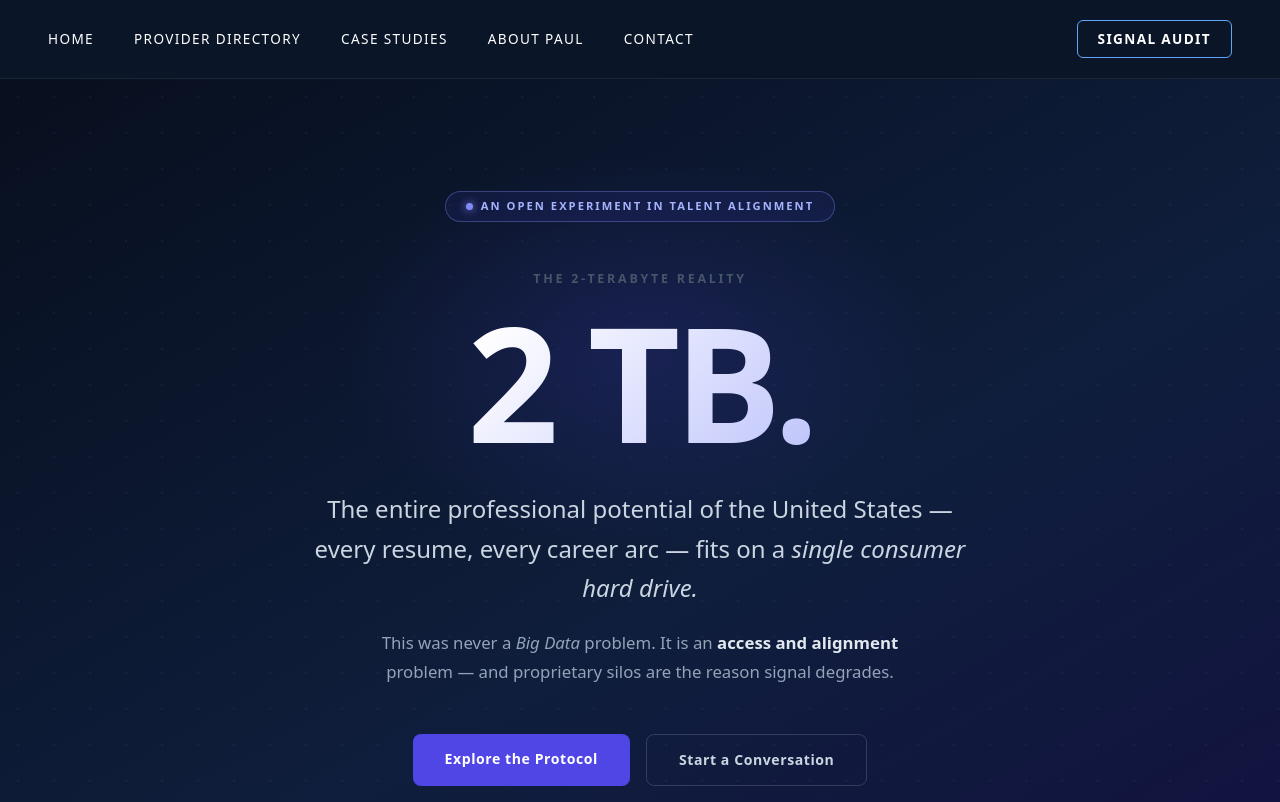
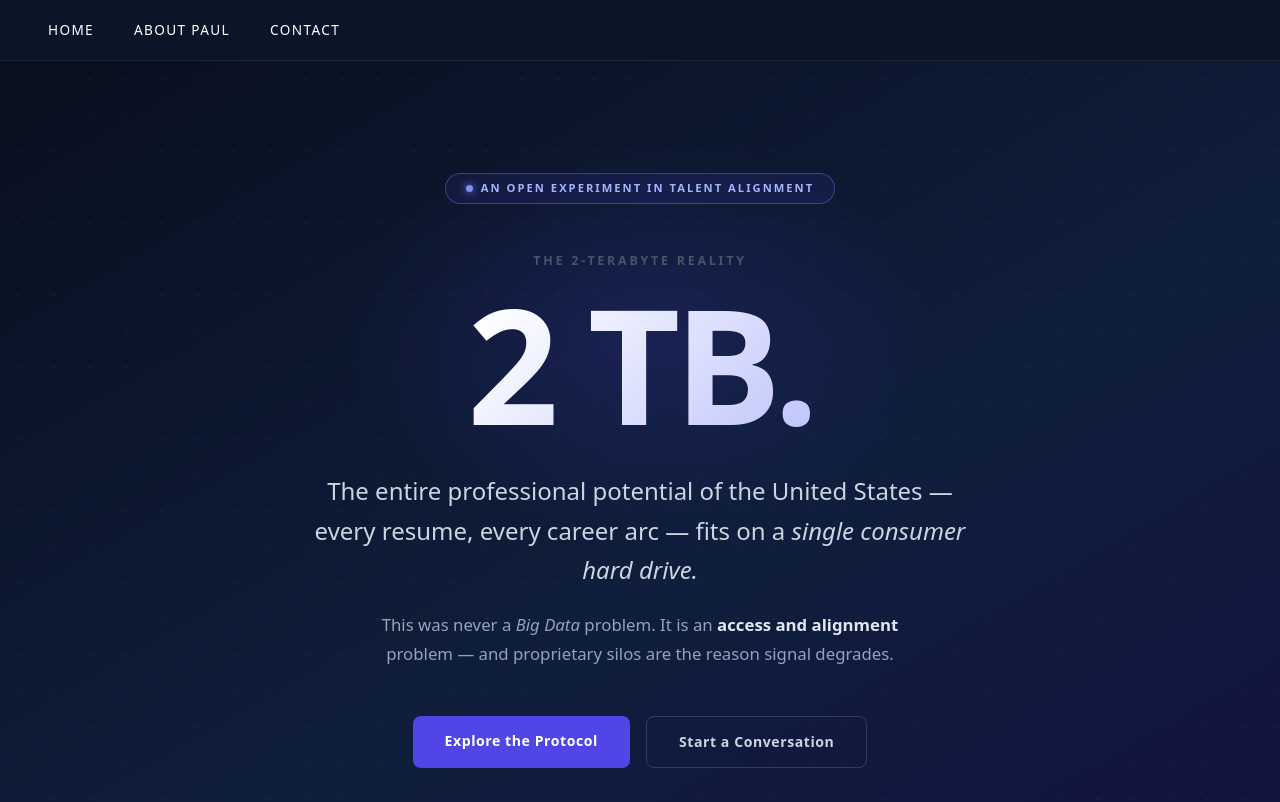
Before and after one commit to theresonantbuilder/hiring-signals, a React (Vite) app: page / in a window 1280 px wide. Shown: the top 802 px of the page. Built offline with nearby package versions, Linux system fonts and the light colour scheme.

Commit message:
updated header

```diff
--- a/src/App.jsx
+++ b/src/App.jsx
@@ -26,12 +26,9 @@ export default function App() {
         <nav className="main-nav">
           <div className="nav-links">
             <Link to="/">Home</Link>
-            <Link to="/directory">Provider Directory</Link>
-            <Link to="/case-studies">Case Studies</Link>
             <Link to="/advisors">About Paul</Link>
             <Link to="/contact">Contact</Link>
           </div>
-          <Link to="/audit" className="nav-cta" style={{ textDecoration: 'none' }}>Signal Audit</Link>
         </nav>
 
         {/* Route Content */}
```
